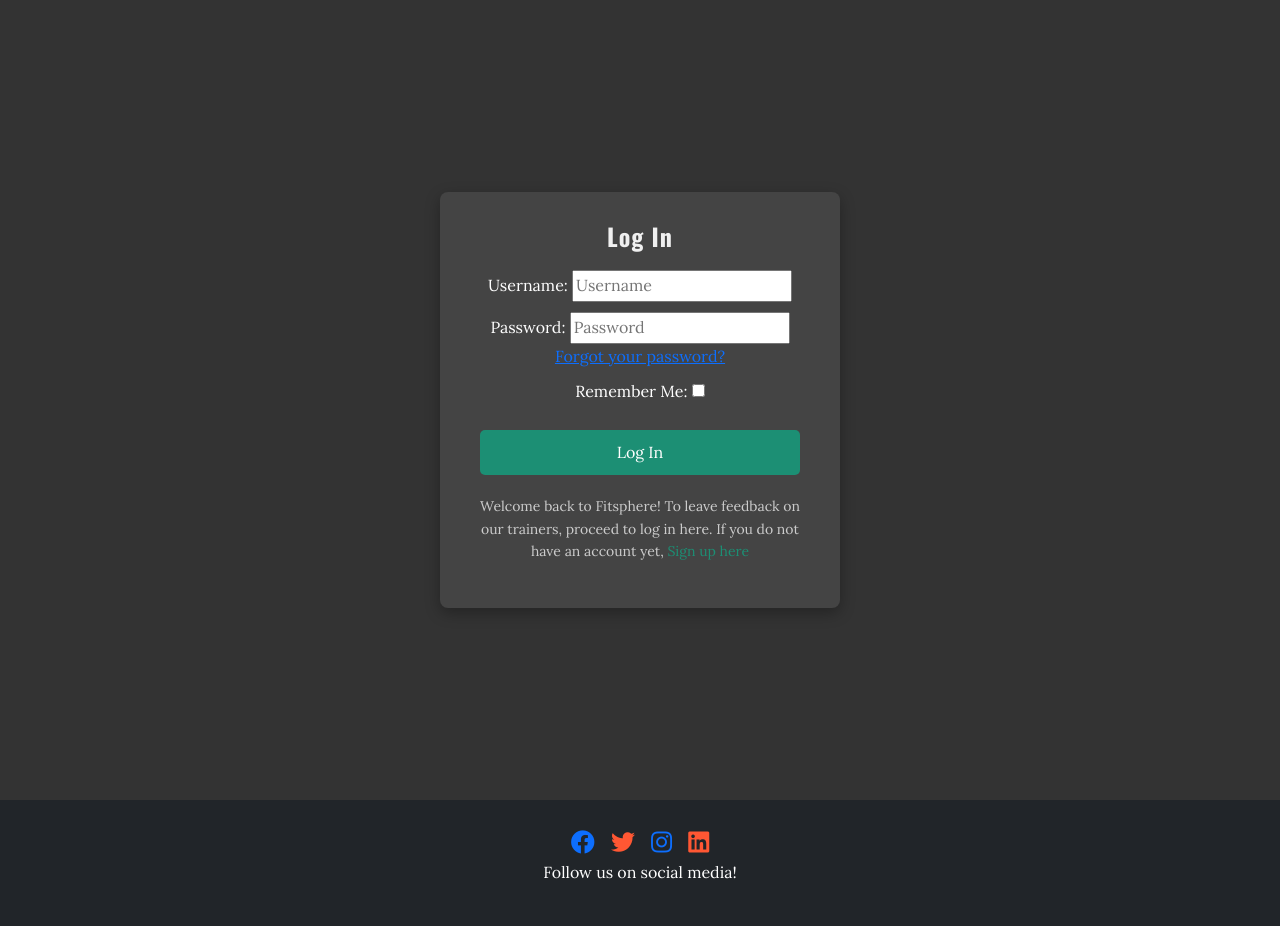
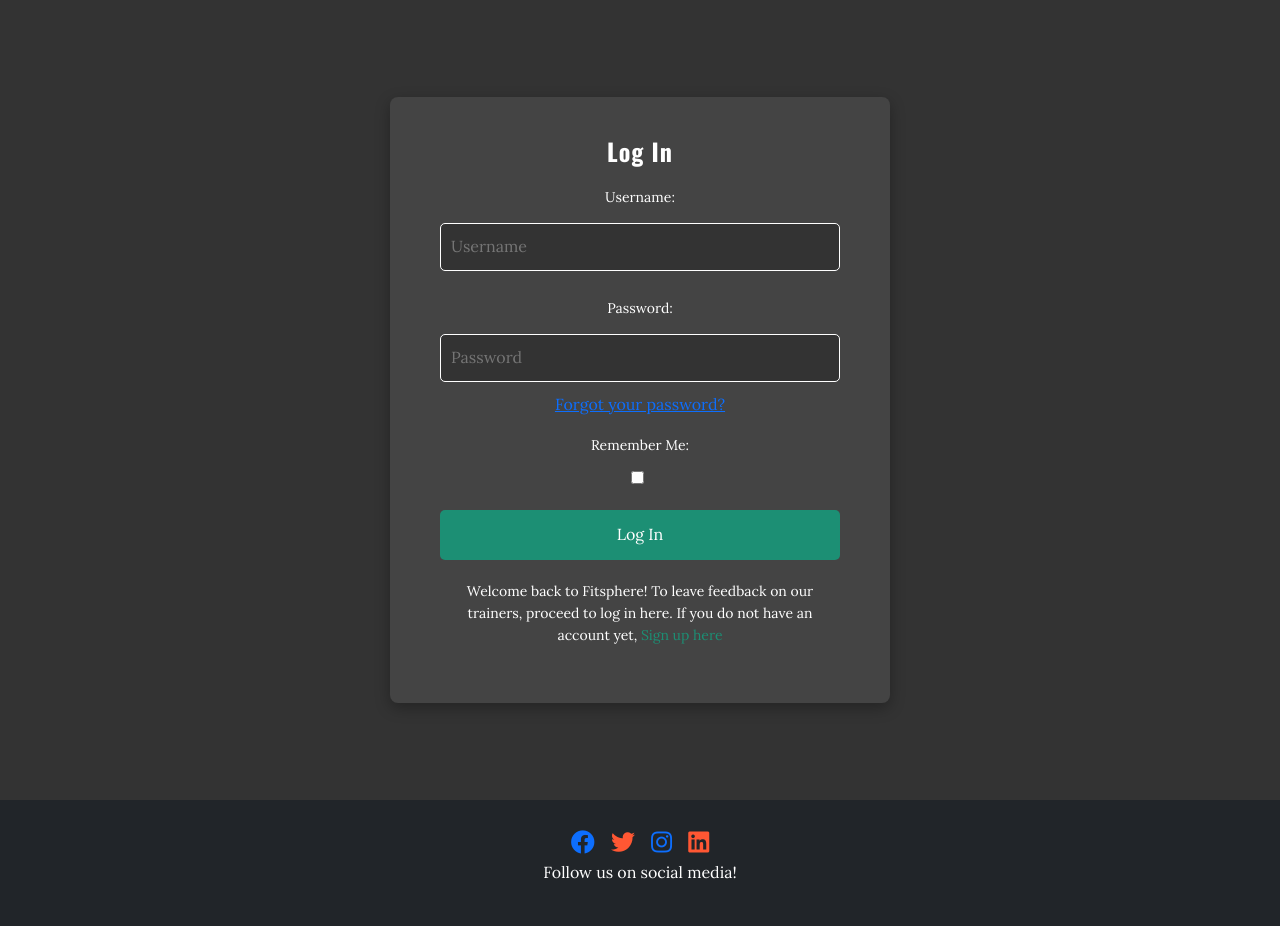
Before and after one commit to Kevinolm10/FitSphere, a Django app: page /accounts/login/ in a window 1280 px wide. Shown: the part 58-984 px from the top of the page. Run offline with Django 5.2, Linux system fonts and the light colour scheme; some libraries are stand-ins or nearby versions.

Commit message:
Add general styling for log in and out forms

```diff
--- a/static/css/style.css
+++ b/static/css/style.css
@@ -475,7 +475,7 @@ span {
     color: #bbb;
 }
 
-/* Container for centering the content */
+/* General container for centering the content */
 .auth-container {
     display: flex;
     justify-content: center;
@@ -484,22 +484,23 @@ span {
     padding: 0 20px;
 }
 
-/* The box that holds the form content */
+/* The form box styling */
 .auth-box {
     background-color: #444;
-    padding: 30px 40px;
+    padding: 40px 50px;
     border-radius: 8px;
     box-shadow: 0 5px 15px rgba(0, 0, 0, 0.3);
     width: 100%;
-    max-width: 400px;
+    max-width: 500px;
     text-align: center;
+    min-height: 450px;
 }
 
-/* Title styling */
+/* Title inside the form */
 .auth-title {
     font-size: 24px;
     margin-bottom: 20px;
-    color: #f0f0f0;
+    color: white;
 }
 
 /* Error message styling */
@@ -507,83 +508,122 @@ span {
     background-color: #ff4d4d;
     padding: 10px;
     border-radius: 5px;
-    color: #fff;
+    color: white;
     margin-bottom: 20px;
 }
 
-/* Styling for form fields */
-.form-group {
-    margin-bottom: 15px;
+/* Style for all input fields inside .auth-box */
+.auth-box input[type="text"],
+.auth-box input[type="password"],
+.auth-box input[type="email"],
+.auth-box input[type="checkbox"] {
+    width: 100%;
+    /* Make inputs take full width of the container */
+    padding: 10px;
+    /* Add padding inside inputs */
+    margin: 10px 0;
+    /* Add margin between inputs */
+    border-radius: 5px;
+    /* Round the corners of the inputs */
+    border: 1px solid white;
+    /* White border for contrast */
+    background-color: #333;
+    /* Dark background color for inputs */
+    color: white;
+    /* White text color */
+    font-size: 16px;
+    /* Font size for text */
 }
 
-form p {
-    margin: 10px 0;
+/* Optional: Specific styles for the checkbox */
+.auth-box input[type="checkbox"] {
+    width: auto;
+    /* Don't stretch checkbox to full width */
+    display: inline-block;
+    /* Display checkbox inline */
+    margin-right: 5px;
+    /* Add space between checkbox and label */
 }
 
-/* Button styling */
+/* Focus styling to highlight the input field when active */
+.auth-box input[type="text"]:focus,
+.auth-box input[type="password"]:focus,
+.auth-box input[type="email"]:focus,
+.auth-box input[type="checkbox"]:focus {
+    border-color: #1c8f74;
+    /* Change border color to the primary green on focus */
+    outline: none;
+    /* Remove default outline */
+}
+
+
+/* Label styling */
+.auth-box label {
+    display: block;
+    margin-bottom: 5px;
+    font-size: 14px;
+    color: white;
+}
+
+/* Focus state for input fields */
+.auth-box input:focus {
+    border-color: #1c8f74;
+    outline: none;
+}
+
+/* Buttons */
 .btn-submit {
     background-color: #1c8f74;
     color: white;
-    padding: 10px 20px;
+    padding: 12px 20px;
     border: none;
     border-radius: 5px;
     width: 100%;
     cursor: pointer;
     font-size: 16px;
-    margin-top: 10px;
 }
 
 .btn-submit:hover {
-    background-color: #0056b3;
+    background-color: #177b62;
 }
 
-/* Styling for the Sign Up and Social Login sections */
-.signup-text {
+/* "Remember Me" label styling */
+.remember-label {
+    font-size: 14px;
     color: white;
-    margin-top: 20px;
-    font-size: 14px;
-    color: #ccc;
 }
 
+/* Forgot password and Sign Up links */
+
+.forgot-password,
 .signup-text a {
     color: #1c8f74;
     text-decoration: none;
 }
 
+.forgot-password a:hover,
 .signup-text a:hover {
+    color: #177b62;
     text-decoration: underline;
 }
 
-/* Social login buttons */
-.social-login {
+.signup-text {
+    color: white;
     margin-top: 20px;
+    font-size: 14px;
 }
 
-.social-login h3 {
-    font-size: 16px;
-    margin-bottom: 10px;
-    color: #ccc;
-}
-
-.social-login .socialaccount_form {
+/* Style the password validation message list */
+.auth-box ul.password-help {
+    font-size: 14px;
+    color: #ff4d4d;
+    /* Red color for validation error text */
+    list-style-type: none;
+    /* Remove default list bullets */
+    padding-left: 20px;
+    /* Optional: add some padding for better alignment */
     margin-top: 10px;
 }
-
-/* Forgot password link */
-.forgot-password {
-    color: #1c8f74;
-    margin-top: 15px;
-}
-
-.forgot-password a {
-    color: #1c8f74;
-    text-decoration: none;
-}
-
-.forgot-password a:hover {
-    text-decoration: underline;
-}
-
 
 footer {
     margin-top: 0;
```
